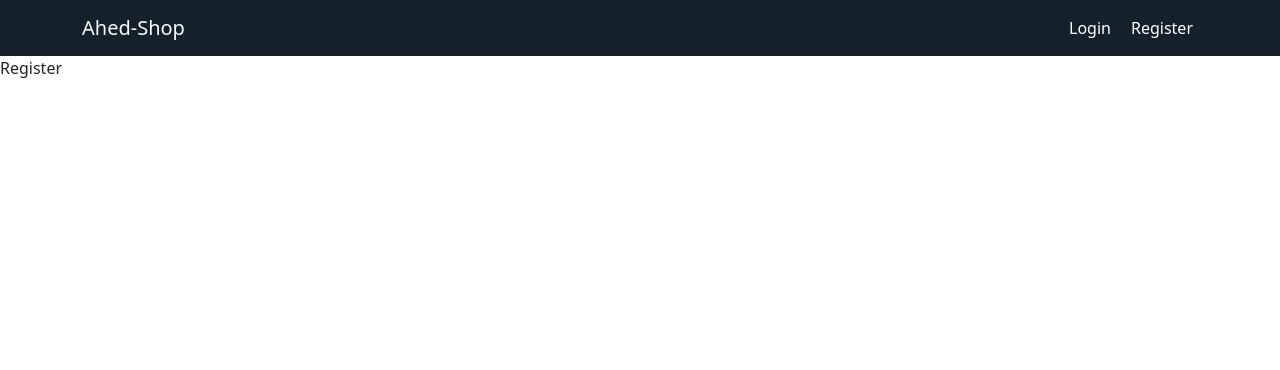
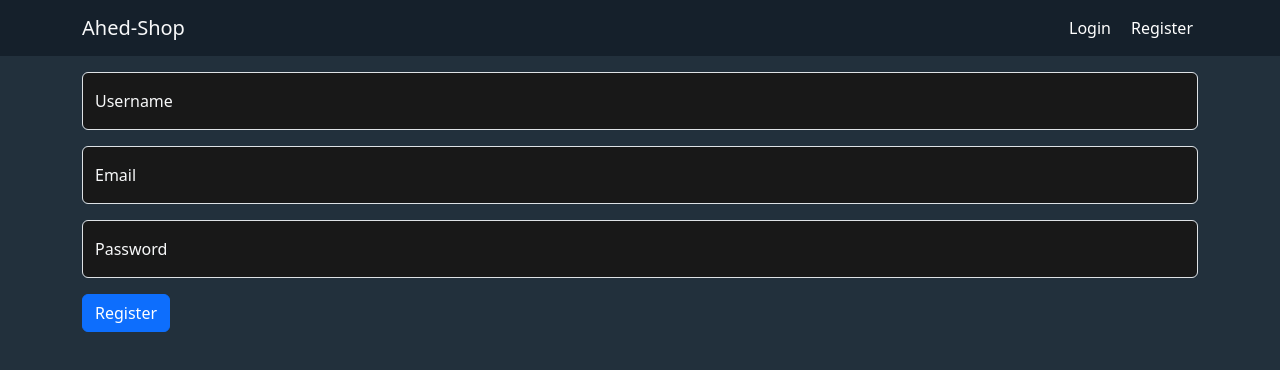
Before and after one commit to ahedmafarjeh/ecommerce-web-app, a React (Vite) app: page /register in a window 1280 px wide. Shown: the top 370 px of the page. Built offline with nearby package versions, Linux system fonts and the light colour scheme.

Commit message:
register and login

```diff
--- a/package.json
+++ b/package.json
@@ -10,12 +10,14 @@
     "preview": "vite preview"
   },
   "dependencies": {
+    "axios": "^1.7.9",
     "bootstrap": "^5.3.3",
     "react": "^18.3.1",
     "react-bootstrap": "^2.10.7",
     "react-dom": "^18.3.1",
     "react-hook-form": "^7.54.2",
-    "react-router-dom": "^7.1.2"
+    "react-router-dom": "^7.1.2",
+    "react-toastify": "^11.0.3"
   },
   "devDependencies": {
     "@eslint/js": "^9.15.0",
--- a/src/App.jsx
+++ b/src/App.jsx
@@ -5,6 +5,7 @@ import AuthLayout from './layouts/AuthLayout';
 import DashboardLayout from './layouts/DashboardLayout';
 import Register from './pages/user/register/Register';
 import Login from './pages/user/login/Login';
+import { ToastContainer } from 'react-toastify';
 
 export default function App() {
 
@@ -33,6 +34,7 @@ export default function App() {
   );
   return (
     <>
+      <ToastContainer />
     <RouterProvider router={router} />
     </>
   )
--- a/src/index.css
+++ b/src/index.css
@@ -1,3 +1,6 @@
+body{
+  background-color: #22303c;
+}
 .navbar-expand-lg .navbar-nav .nav-link{
   color: white;
   padding: 5px;
@@ -10,3 +13,30 @@
 .navbar-expand-lg .navbar-nav {
 gap: 10px;
 }
+
+/* loader */
+.loader {
+  width: 20px;
+  height: 20px;
+  border: 5px solid #FFF;
+  border-bottom-color: transparent;
+  border-radius: 50%;
+  display: inline-block;
+  box-sizing: border-box;
+  animation: rotation 1s linear infinite;
+  }
+
+  @keyframes rotation {
+  0% {
+      transform: rotate(0deg);
+  }
+  100% {
+      transform: rotate(360deg);
+  }
+  }
+
+  /* form inputs and labels styles */
+  .form-floating>.form-control, .form-floating>.form-control-plaintext{
+    background-color: #181818;
+    color: white;
+  }
--- a/src/pages/user/login/Login.jsx
+++ b/src/pages/user/login/Login.jsx
@@ -1,7 +1,59 @@
-import React from 'react'
+import React, { useState } from 'react'
+import FloatingLabel from 'react-bootstrap/FloatingLabel';
+import Form from 'react-bootstrap/Form';
+import Button from 'react-bootstrap/Button';
+import { useForm } from 'react-hook-form';
+import axios from 'axios';
+import { useNavigate } from 'react-router-dom';
+import { Slide, toast } from 'react-toastify';
 
 export default function Login() {
+  const { register, handleSubmit, formState: { errors } } = useForm();
+  const navigate = useNavigate();
+  const [isLoading,setIsLoading] = useState(false);
+  const [serverError,setServerError] = useState("");
+  const signin = async (userData) => {
+    try {
+      setIsLoading(true);
+      const response = await axios.post('https://ecommerce-node4.onrender.com/auth/signin', userData);
+      console.log(response);
+      if (response.status === 200) {
+        localStorage.setItem("userToken",response.data.token);
+        navigate('/');
+      }
+    } catch (error) {
+      setServerError(error.response.data.message);
+    }finally{
+      setIsLoading(false);
+    }
+
+  }
   return (
-    <div>Login</div>
+    <>
+      <form onSubmit={handleSubmit(signin)}>
+        <div className="container">
+        {serverError? <div className='text-danger'>{serverError}</div> : ""}
+        <FloatingLabel
+            controlId="floatingInput"
+            label="Email"
+            className="my-3 text-light"
+          >
+            <Form.Control type="email" {...register("email", { required: "please enter email" })} placeholder="" />
+          </FloatingLabel>
+          {errors.email ? <div className='text-danger'>{errors.email.message}</div> : ""}
+          <FloatingLabel
+            controlId="floatingInput"
+            label="Password"
+            className="mb-3 text-light"
+          >
+            <Form.Control type="password" {...register("password", { required: "please enter password" })} placeholder="" />
+          </FloatingLabel>
+          {errors.password ? <div className='text-danger'>{errors.password.message}</div> : ""}
+          <Button type='submit' variant="primary" disabled={isLoading}>
+            {isLoading ? <span className="loader"></span> : "Login"}
+          </Button>
+        </div>
+      </form>
+    </>
   )
 }
--- a/src/pages/user/register/Register.jsx
+++ b/src/pages/user/register/Register.jsx
@@ -1,7 +1,83 @@
-import React from 'react'
+import React, { useState } from 'react'
+import FloatingLabel from 'react-bootstrap/FloatingLabel';
+import Form from 'react-bootstrap/Form';
+import Button from 'react-bootstrap/Button';
+import { useForm } from 'react-hook-form';
+import axios from 'axios';
+import { useNavigate } from 'react-router-dom';
+import { Slide, toast } from 'react-toastify';
 
 export default function Register() {
+  const { register, handleSubmit, formState: { errors } } = useForm();
+  const navigate = useNavigate();
+  const [isLoading,setIsLoading] = useState(false);
+  const [serverError,setServerError] = useState("");
+  const signup = async (userData) => {
+    try {
+      setIsLoading(true);
+      const response = await axios.post('https://ecommerce-node4.onrender.com/auth/signup', userData);
+      console.log(response);
+      if (response.status === 201) {
+        toast.success('please check your email for verification', {
+          position: "top-right",
+          autoClose: 1500,
+          hideProgressBar: false,
+          closeOnClick: false,
+          pauseOnHover: true,
+          draggable: true,
+          progress: undefined,
+          theme: "dark",
+          transition: Slide,
+        });
+        navigate('/login');
+      }
+    } catch (error) {
+      console.log(error);
+      if(error.response.status == 409){
+        setServerError("Email already exists");
+      }
+      else{
+        setServerError("Something went wrong, please try again");
+      }
+    }finally{
+      setIsLoading(false);
+    }
+
+  }
   return (
-    <div>Register</div>
+    <>
+      <form onSubmit={handleSubmit(signup)}>
+        <div className="container">
+        {serverError? <div className='text-danger'>{serverError}</div> : ""}
+          <FloatingLabel
+            controlId="floatingInput"
+            label="Username"
+            className="my-3 text-light"
+          >
+            <Form.Control type="text" {...register("userName", { required: "please enter username" })} placeholder="" />
+          </FloatingLabel>
+          {errors.userName ? <div className='text-danger'>{errors.userName.message}</div> : ""}
+          <FloatingLabel
+            controlId="floatingInput"
+            label="Email"
+            className="mb-3 text-light"
+          >
+            <Form.Control type="email" {...register("email", { required: "please enter email" })} placeholder="" />
+          </FloatingLabel>
+          {errors.email ? <div className='text-danger'>{errors.email.message}</div> : ""}
+          <FloatingLabel
+            controlId="floatingInput"
+            label="Password"
+            className="mb-3 text-light"
+          >
+            <Form.Control type="password" {...register("password", { required: "please enter password" })} placeholder="" />
+          </FloatingLabel>
+          {errors.password ? <div className='text-danger'>{errors.password.message}</div> : ""}
+          <Button type='submit' variant="primary" disabled={isLoading}>
+            {isLoading ? <span className="loader"></span> : "Register"}
+          </Button>
+        </div>
+      </form>
+    </>
   )
 }
```
Also changed, not shown: 1 other file (tests, documents, lock files or other folders).
